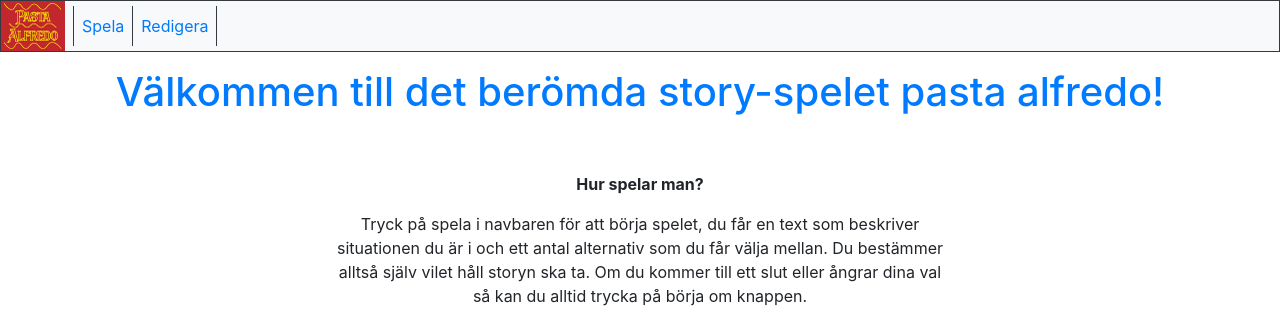
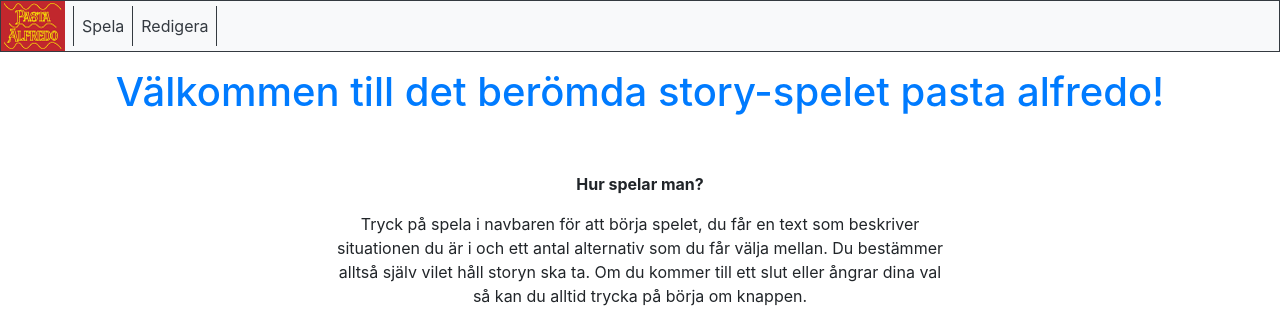
Before and after one commit to te16davidandersson/latraviatastory, a PHP site: page / in a window 1280 px wide. Shown: the top 310 px of the page. Run offline with PHP 8.4, Linux system fonts and the light colour scheme.

Commit message:
la till lite mer

```diff
--- a/edit.php
+++ b/edit.php
@@ -12,8 +12,8 @@
 <body>
 <nav class="navbar navbar-expand-lg navbar-light bg-light p-0 border border-dark ">
 	<a class="border-dark" href="index.php"><img class="img-fluid" src="pastaalfredologga50.png" alt="Logotyp"></a>
-	<a class="border-right border-left border-dark px-2 ml-2 py-2" href="play.php?page=1">Spela</a>
-	<a class="border-right border-dark px-2 py-2" href="edit.php">Redigera</a>
+	<a class="border-right border-left border-dark px-2 ml-2 py-2 text-dark" href="play.php?page=1">Spela</a>
+	<a class="border-right border-dark px-2 py-2 text-dark" href="edit.php">Redigera</a>
 </nav>
 <main class="content">
 	<section>
--- a/index.php
+++ b/index.php
@@ -12,8 +12,8 @@
 <body>
 <nav class="navbar navbar-expand-lg navbar-light bg-light p-0 border border-dark ">
 	<a class="border-dark" href="index.php"><img class="img-fluid" src="pastaalfredologga50.png" alt="Logotyp"></a>
-	<a class="border-right border-left border-dark px-2 ml-2 py-2" href="play.php?page=1">Spela</a>
-	<a class="border-right border-dark px-2 py-2" href="edit.php">Redigera</a>
+	<a class="border-right border-left border-dark px-2 ml-2 py-2 text-dark" href="play.php?page=1">Spela</a>
+	<a class="border-right border-dark px-2 py-2 text-dark" href="edit.php">Redigera</a>
 </nav>
 <main class="content">
 	<div class="container-fluid">
--- a/play.php
+++ b/play.php
@@ -12,8 +12,8 @@
 <body>
 <nav class="navbar navbar-expand-lg navbar-light bg-light p-0 border border-dark ">
 	<a class="border-dark" href="index.php"><img class="img-fluid" src="pastaalfredologga50.png" alt="Logotyp"></a>
-	<a class="border-right border-left border-dark px-2 ml-2 py-2" href="play.php?page=1">Spela</a>
-	<a class="border-right border-dark px-2 py-2" href="edit.php">Redigera</a>
+	<a class="border-right border-left border-dark px-2 ml-2 py-2 text-dark" href="play.php?page=1">Spela</a>
+	<a class="border-right border-dark px-2 py-2 text-dark" href="edit.php">Redigera</a>
 </nav>
 <main class="content">
 	<section>
```
